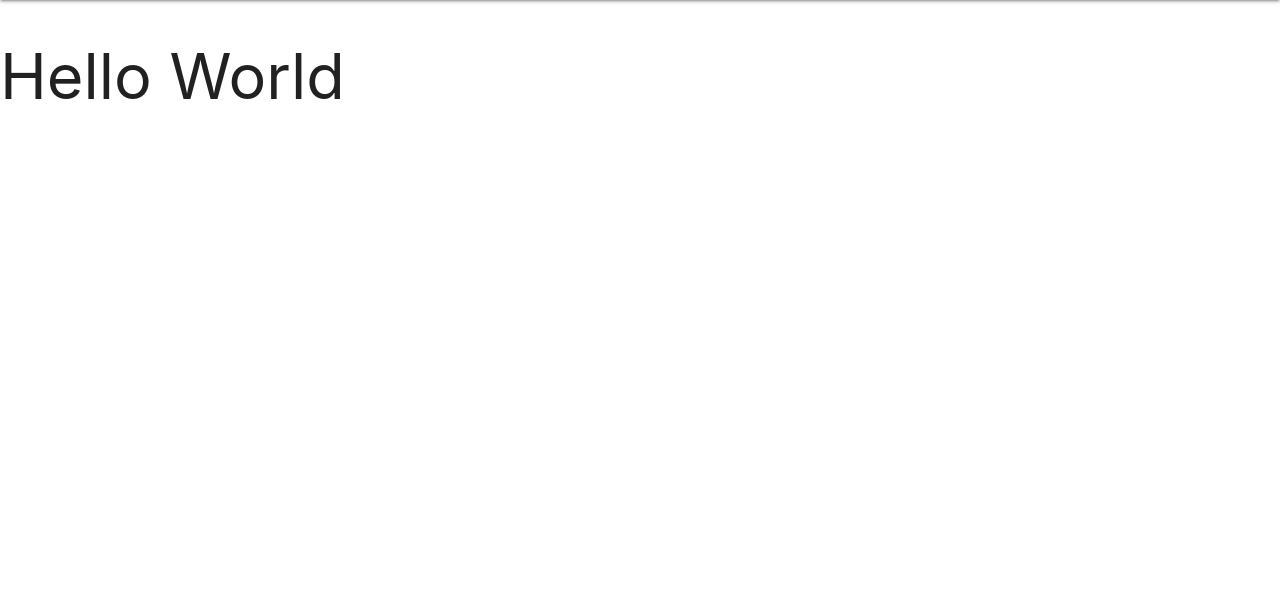
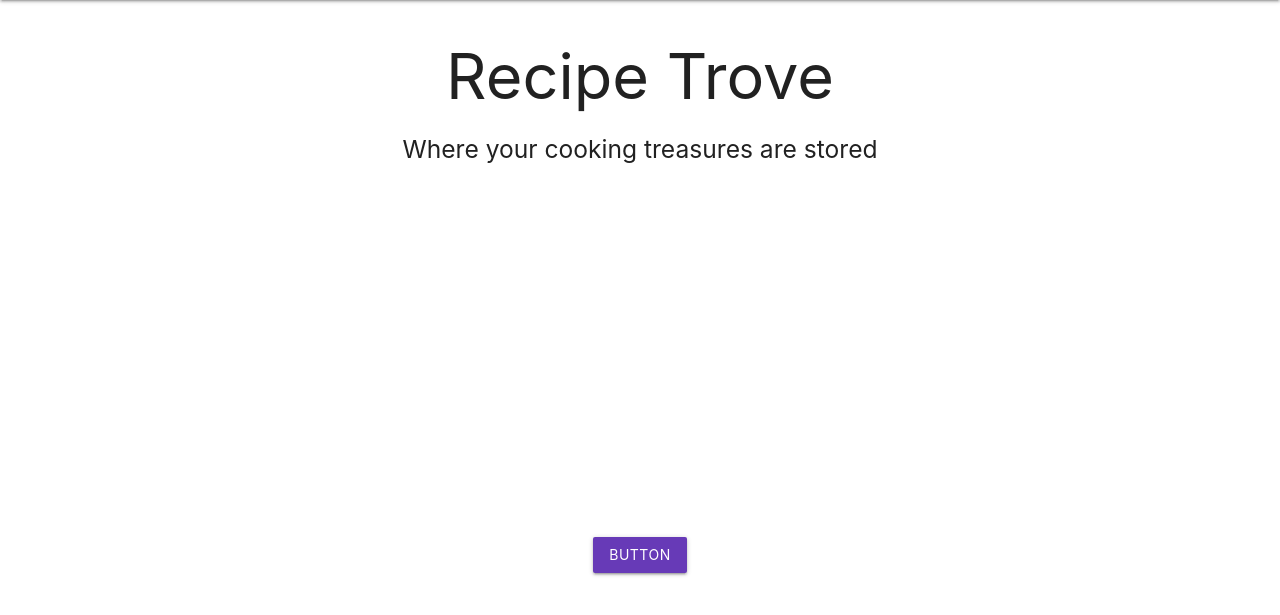
Before and after one commit to Code-Institute-Submissions/Data-Centric-Development-Milestone-Projectv2, a Flask app: page / in a window 1280 px wide. Shown: the part 64-679 px from the top of the page. Run offline with Flask 2, Linux system fonts and the light colour scheme; data that the repository does not hold is empty; some libraries are stand-ins or nearby versions.

Commit message:
Updated home and fixed carousel button

```diff
--- a/app.py
+++ b/app.py
@@ -13,7 +13,7 @@ mongo = PyMongo(app)
 
 @app.route('/')
 def index():
-    return render_template('home.html')
+    return render_template('home.html', recipes = mongo.db.recipes.find())
 
 @app.route('/list_recipes')
 def list_recipes():
--- a/static/css/style.css
+++ b/static/css/style.css
@@ -11,3 +11,13 @@
     padding: 5px !important;
     text-align: center !important;
 }
+
+.ingredient {
+    margin: 0px !important;
+}
+
+
+.ingredient-row .input-field {
+    margin-top: 0px !important;
+    margin-bottom: 0px !important;
+}
--- a/templates/home.html
+++ b/templates/home.html
@@ -1,7 +1,52 @@
 {% extends 'base.html' %}
 
 {% block content %}
+<div class="row">
+    <div class="container center-align">
+        <h1>Recipe Trove</h1>
+        <h5>Where your cooking treasures are stored</h5>
+    </div>
+</div>
 
-    <h1>Hello World</h1>
+<div class="row">
+    <div class="col s6 offset-s3">
+        <div class="carousel carousel-slider center">
+            <div class="carousel-fixed-item center">
+                <a class="waves-effect waves-light  deep-purple btn">button</a>
+            </div>
+            {% for recipe in recipes %}
+            <div class="carousel-item red white-text" href="#">
+                <h2>{{ recipe.recipe_name }}</h2>
+                <p class="white-text">shared by {{ recipe.user_name }}</p>
+                {% if recipe.recipe_image %}
+                    <img src="{{ recipe.recipe_image }}">
+                {% else %}
+                    <img src="{{ url_for('static', filename='images/recipe.png') }}">
+                {% endif %}
+            </div>
+            {% endfor %}
+
+        </div>
+    </div>
+</div>
+<script>
+    $(document).ready(function(){
+        $('.carousel').carousel();
+    });
+
+    $('.carousel').carousel();
+        setInterval(function() {
+        $('.carousel').carousel('next');
+    }, 5000); // every 5 seconds
+
+    $('.carousel.carousel-slider').carousel({
+        indicators: true
+     });
+
+    $('.btn').on('click touchstart', e => {
+        window.open("{{url_for('list_recipes')}}","_self");
+    })
+
+</script>
 
 {% endblock %}
--- a/templates/listrecipes.html
+++ b/templates/listrecipes.html
@@ -8,7 +8,7 @@
         <div class="row">
         {% for recipe in recipes %}
             <div class="col s4">
-                <div class="card">
+                <div class="card small">
                     <a href="{{url_for('show_recipe', recipe_id=recipe._id)}}">
                     <div class="card-image">
                         <!-- <img src="https://source.unsplash.com/400x300/?recipe,food"> -->
```
